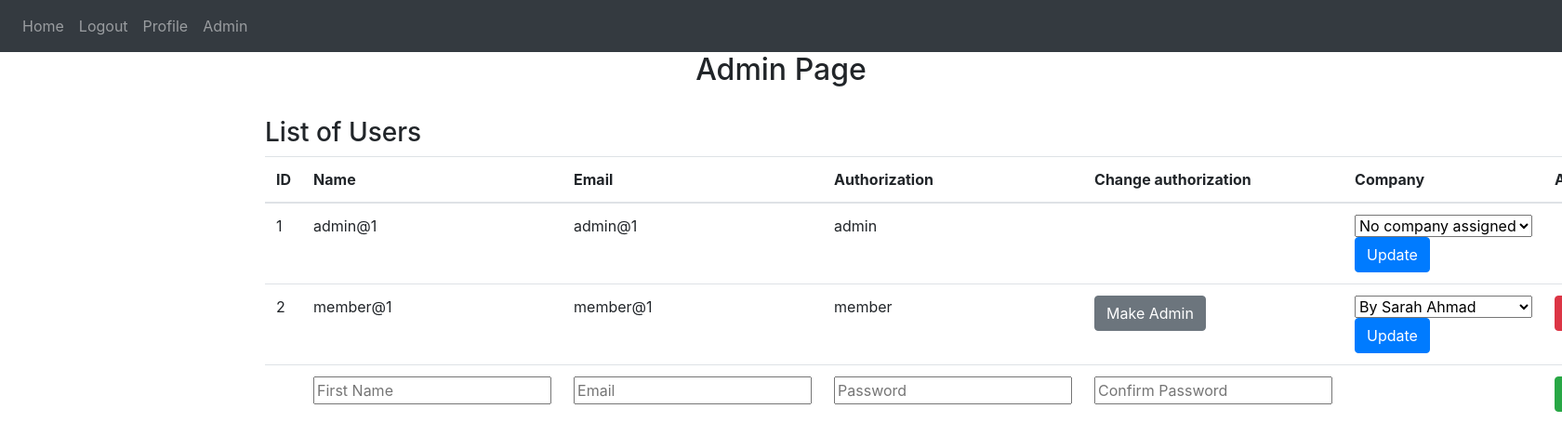
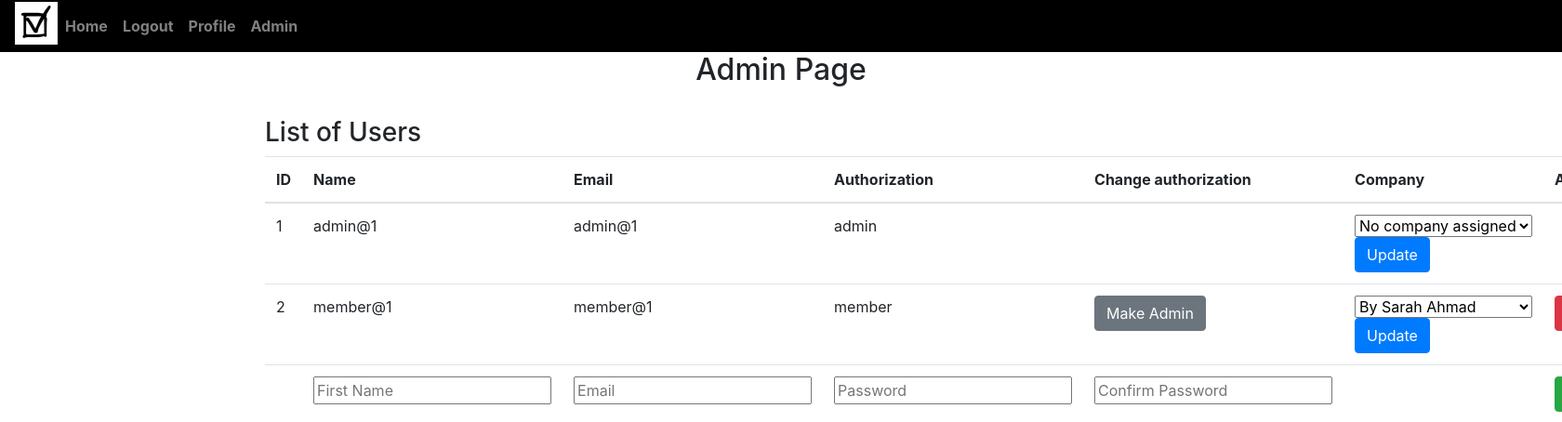
Before and after one commit to rsrzk/BI-for-SME, a Flask app: page /admin in a window 1680 px wide; the page is wider, and only the part inside the window is pictured. Shown: the top 454 px of that part at 93% size. Run offline with Flask 3, Linux system fonts and the light colour scheme; a user stored in the database is signed in; some libraries are stand-ins or nearby versions.

Commit message:
Added logo

```diff
--- a/website/templates/base.html
+++ b/website/templates/base.html
@@ -19,6 +19,22 @@
                 max-width: 300px; /* Adjust the maximum width as needed */
                 word-wrap: break-word;
             }
+
+            .logo-image{
+                width: 46px;
+                height: 46px;
+                overflow: hidden;
+                margin-top: -6px;
+            }
+
+            .navbar {
+                background-color: black !important;
+            }
+
+            .navbar-nav .nav-link {
+                font-weight: bold;
+                color: white;
+            }
         </style>
 
         <title>{% block title %}Home{% endblock %}</title>
@@ -30,6 +46,9 @@
             </button>
             <div class="collapse navbar-collapse" id="navbar">
                 <div class="navbar-nav">
+                    <div class="logo-image">
+                        <img src="../static/logo-v3-dark-mode.svg" class="img-fluid">
+                    </div>
                     {% if user.is_authenticated %}
                     <a class="nav-item nav-link" id="home" href="/">Home</a>
                     <a class="nav-item nav-link" id="logout" href="/logout">Logout</a>
--- a/website/views.py
+++ b/website/views.py
@@ -2,6 +2,7 @@ from flask import Blueprint, render_template, flash, request, jsonify, session
 from flask_login import login_required, current_user
 from .models import Note, Company
 from . import db
+import json
 
 views = Blueprint('views', __name__)
 
@@ -36,7 +37,7 @@ def home():
 
 @views.route('/delete-note', methods=['POST'])
 def delete_note():
-    note = json.loads(request.data)
+    note = json.loads(request.data) # this function expects a JSON from the INDEX.js file
     noteId = note['noteId']
     note = Note.query.get(noteId)
     if note:
```
Also changed, not shown: instance/database.db, website/static/V-Cred Logo.jpeg (added), website/static/logo-v3-dark-mode.svg (added), website/static/logo-v3-light-mode.svg (added), website/static/may3.svg (added).
